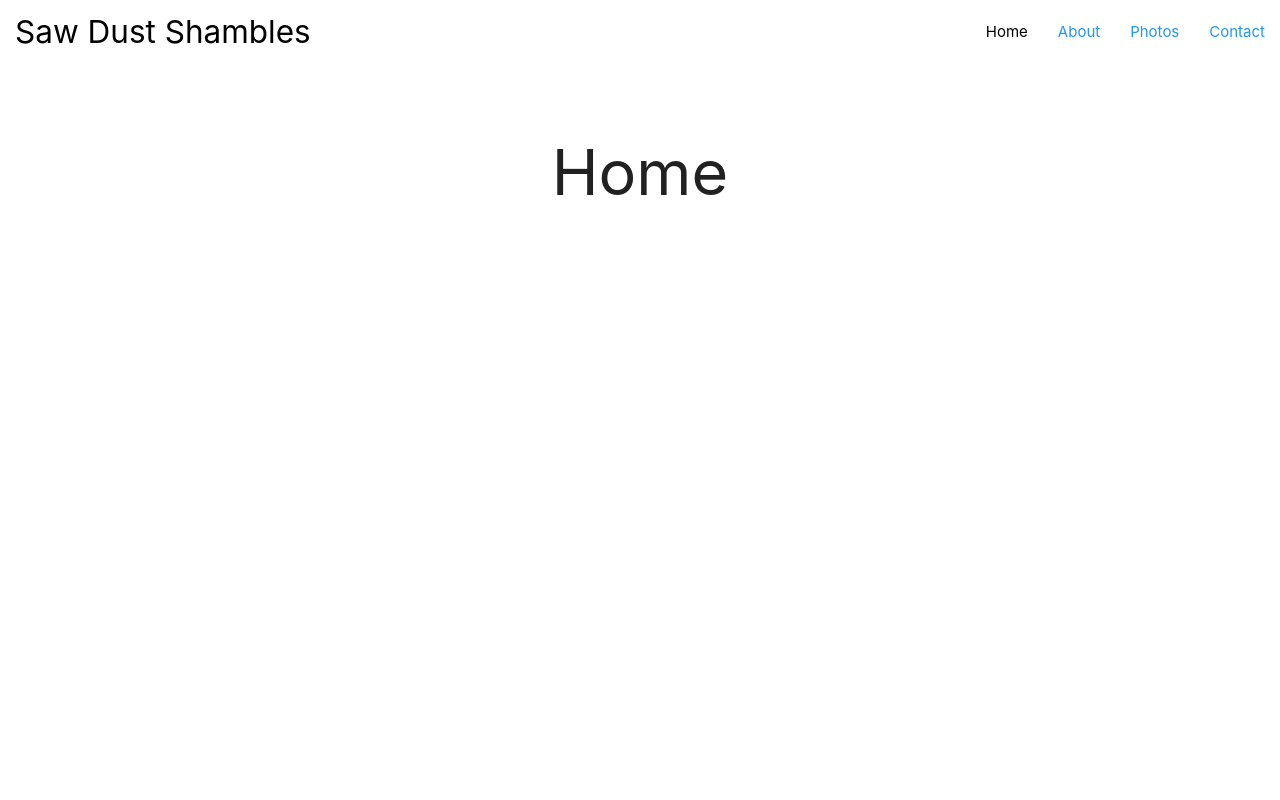
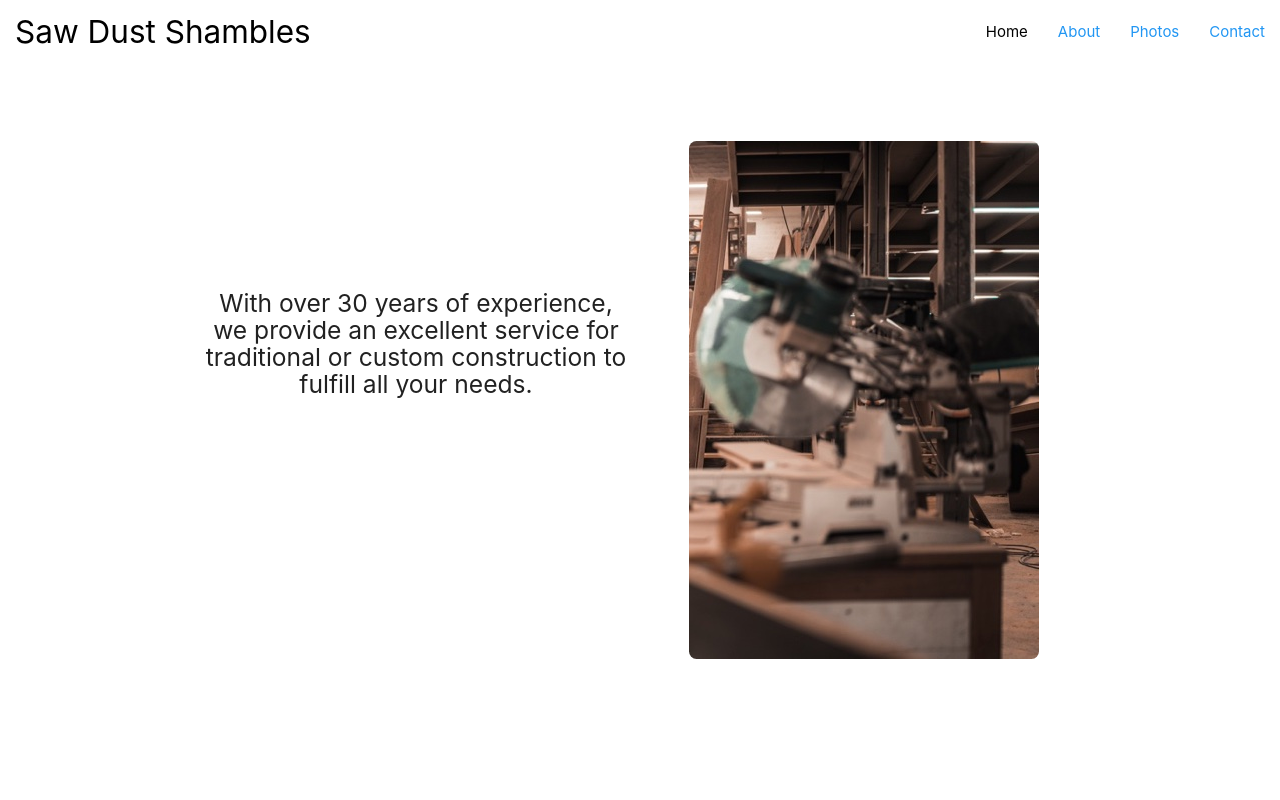
Before and after one commit to f1vlad/sawdustshambles.com, a website: page dist/index.html in a window 1280 px wide. Shown: the top 800 px of the page. Drawn offline with nearby package versions, Linux system fonts and the light colour scheme.

Commit message:
Add some basic homepage text

```diff
--- a/dist/index.html
+++ b/dist/index.html
@@ -64,9 +64,25 @@
 
       <!-- Home -->
       <div class="section scrollspy" id="page-home">
-          <h1 class="header center">
+          <!-- <h1 class="header center">
             Home
-          </h1>
+          </h1> -->
+
+        &nbsp;
+        <br>
+        &nbsp;
+        <br>
+        <div class="row">
+          <div class="col m6 center mobile-phone-notes">
+              <h5>
+                With over 30 years of experience, we provide an excellent service for traditional or custom
+                construction to fulfill all your needs.
+              </h5>
+          </div>
+          <div class="col m6 center mobile-phone-wrapper">
+            <img src="img/pexels-cleyder-duque-3637836.jpg" style="border-radius: .5em;">
+          </div>
+        </div>
 
       </div>
 
```
Also changed, not shown: dist/img/pexels-cleyder-duque-3637836.jpg (added).
